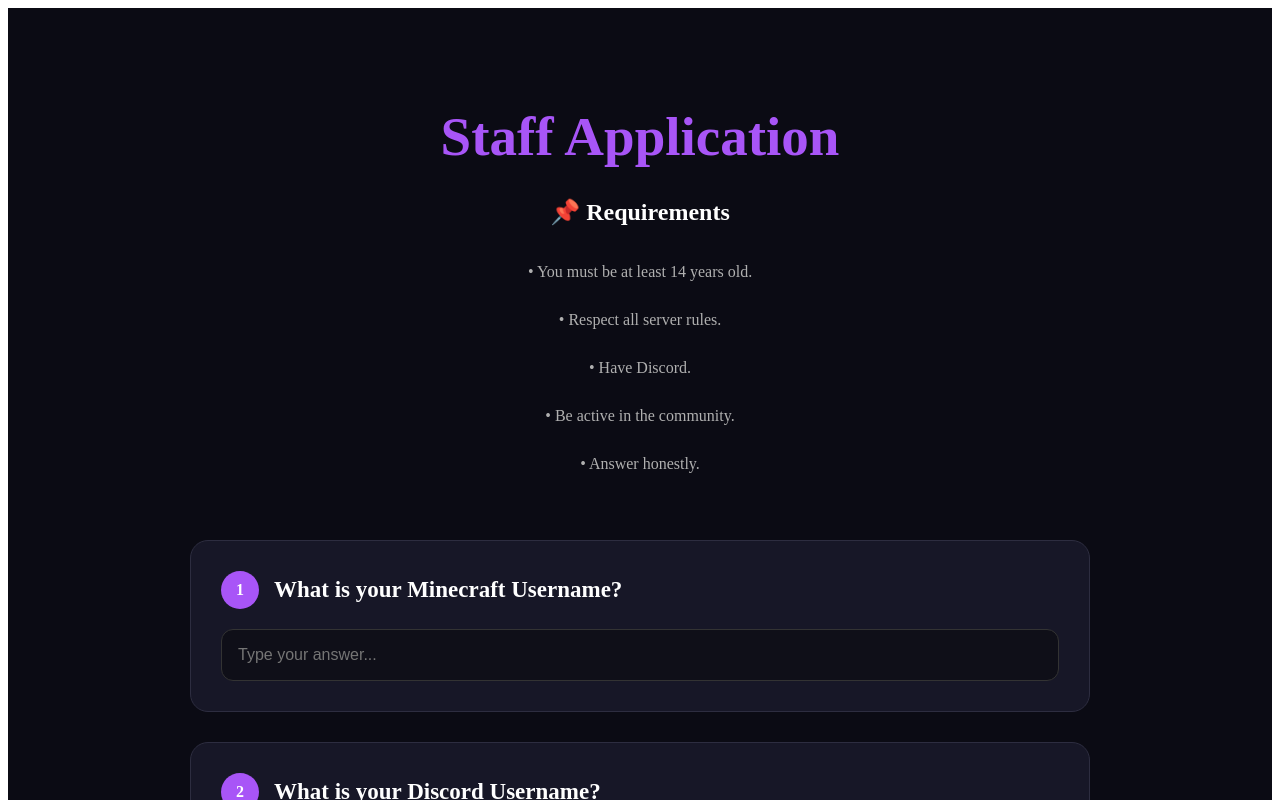
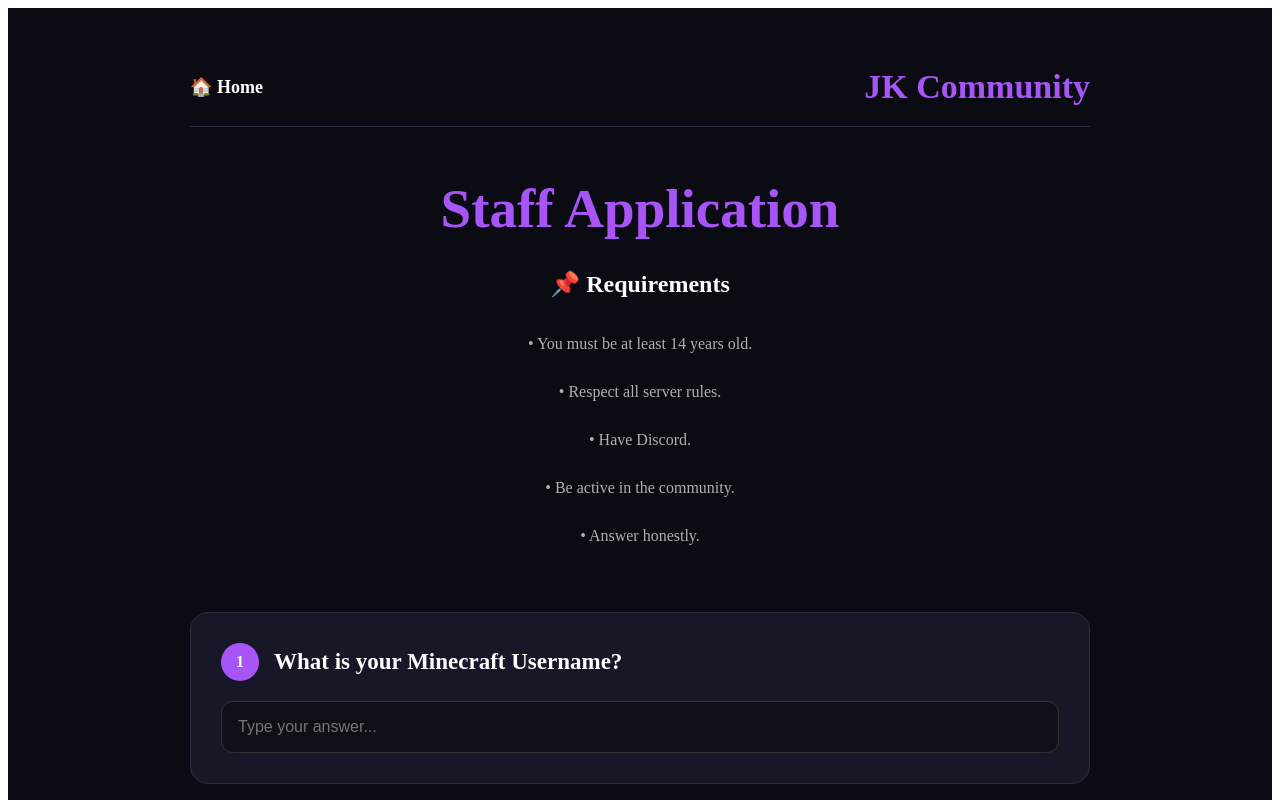
Before and after one commit to snoopybkdz/jk-community, a React (Vite) app: page /apply in a window 1280 px wide. Shown: the top 800 px of the page. Built offline with nearby package versions, Linux system fonts and the light colour scheme.

Commit message:
Improve Apply page

```diff
--- a/src/pages/Apply.jsx
+++ b/src/pages/Apply.jsx
@@ -1,7 +1,10 @@
 import { useState } from "react";
 import { supabase } from "../lib/supabase";
+import { useNavigate } from "react-router-dom";
 
 export default function Apply() {
+  const navigate = useNavigate();
+
   const [form, setForm] = useState({
     minecraft: "",
     discord: "",
@@ -59,6 +62,65 @@ export default function Apply() {
           margin: "auto",
         }}
       >
+        {/* Top Bar */}
+        <div
+          style={{
+            direction: "ltr",
+            display: "flex",
+            justifyContent: "space-between",
+            alignItems: "center",
+            marginBottom: "50px",
+            paddingBottom: "20px",
+            borderBottom: "1px solid #2d2d40",
+          }}
+        >
+          <div
+            onClick={() => navigate("/")}
+            onMouseEnter={(e) => {
+              e.currentTarget.style.color = "#a855f7";
+              e.currentTarget.style.transform = "scale(1.08)";
+            }}
+            onMouseLeave={(e) => {
+              e.currentTarget.style.color = "white";
+              e.currentTarget.style.transform = "scale(1)";
+            }}
+            style={{
+              display: "flex",
+              alignItems: "center",
+              gap: "8px",
+              cursor: "pointer",
+              color: "white",
+              fontSize: "18px",
+              fontWeight: "600",
+              transition: "all .3s ease",
+            }}
+          >
+            🏠 Home
+          </div>
+
+          <h2
+            onClick={() => navigate("/")}
+            onMouseEnter={(e) => {
+              e.currentTarget.style.transform = "scale(1.05)";
+              e.currentTarget.style.textShadow =
+                "0 0 20px rgba(168,85,247,.8)";
+            }}
+            onMouseLeave={(e) => {
+              e.currentTarget.style.transform = "scale(1)";
+              e.currentTarget.style.textShadow = "none";
+            }}
+            style={{
+              color: "#a855f7",
+              margin: 0,
+              cursor: "pointer",
+              fontSize: "34px",
+              transition: ".3s",
+            }}
+          >
+            JK Community
+          </h2>
+        </div>
+
         <h1
           style={{
             textAlign: "center",
@@ -123,8 +185,7 @@ export default function Apply() {
               placeholder="Type your answer..."
             />
           </Question>
-
-          <Question
+                    <Question
             number="5"
             title="Do you have previous staff experience?"
           >
@@ -137,7 +198,10 @@ export default function Apply() {
             />
           </Question>
 
-          <Question number="6" title="Why should we choose you?">
+          <Question
+            number="6"
+            title="Why should we choose you?"
+          >
             <textarea
               rows="7"
               name="why"
```
